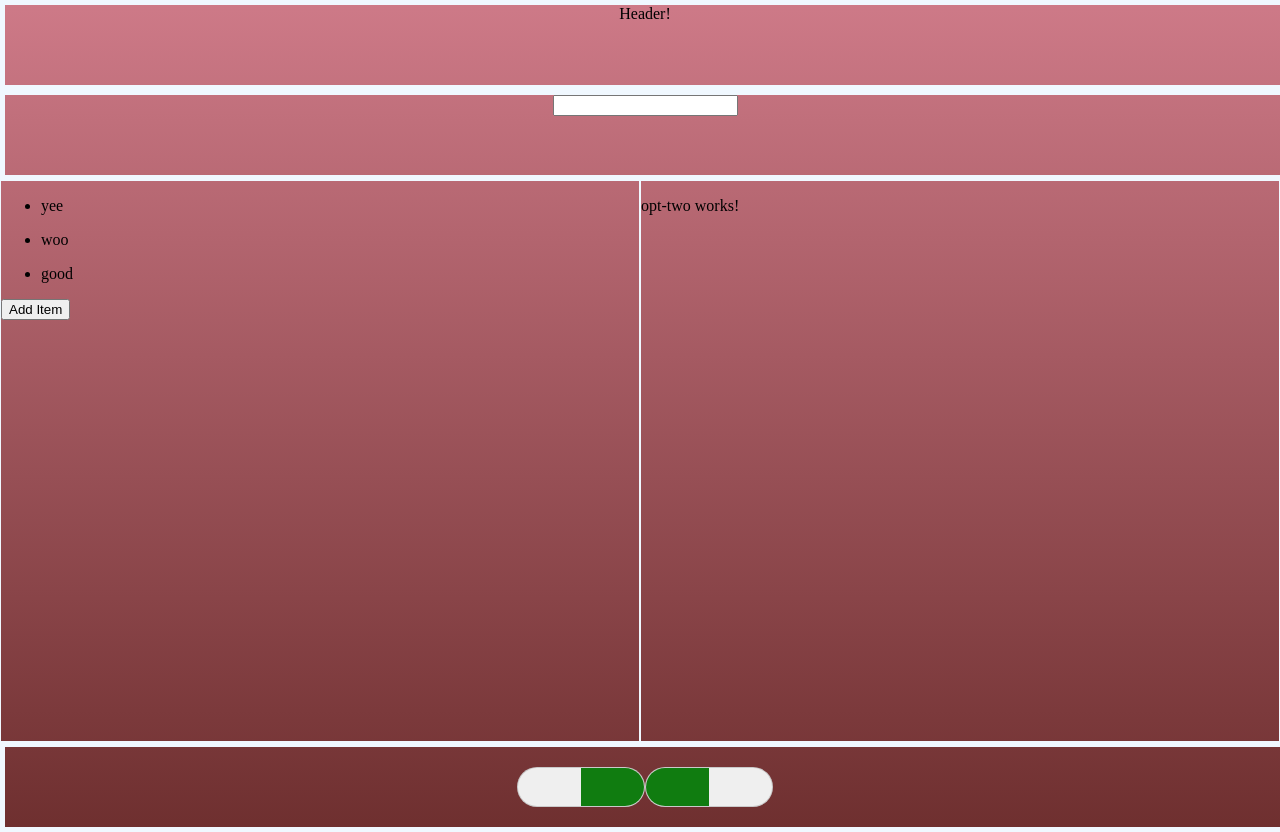
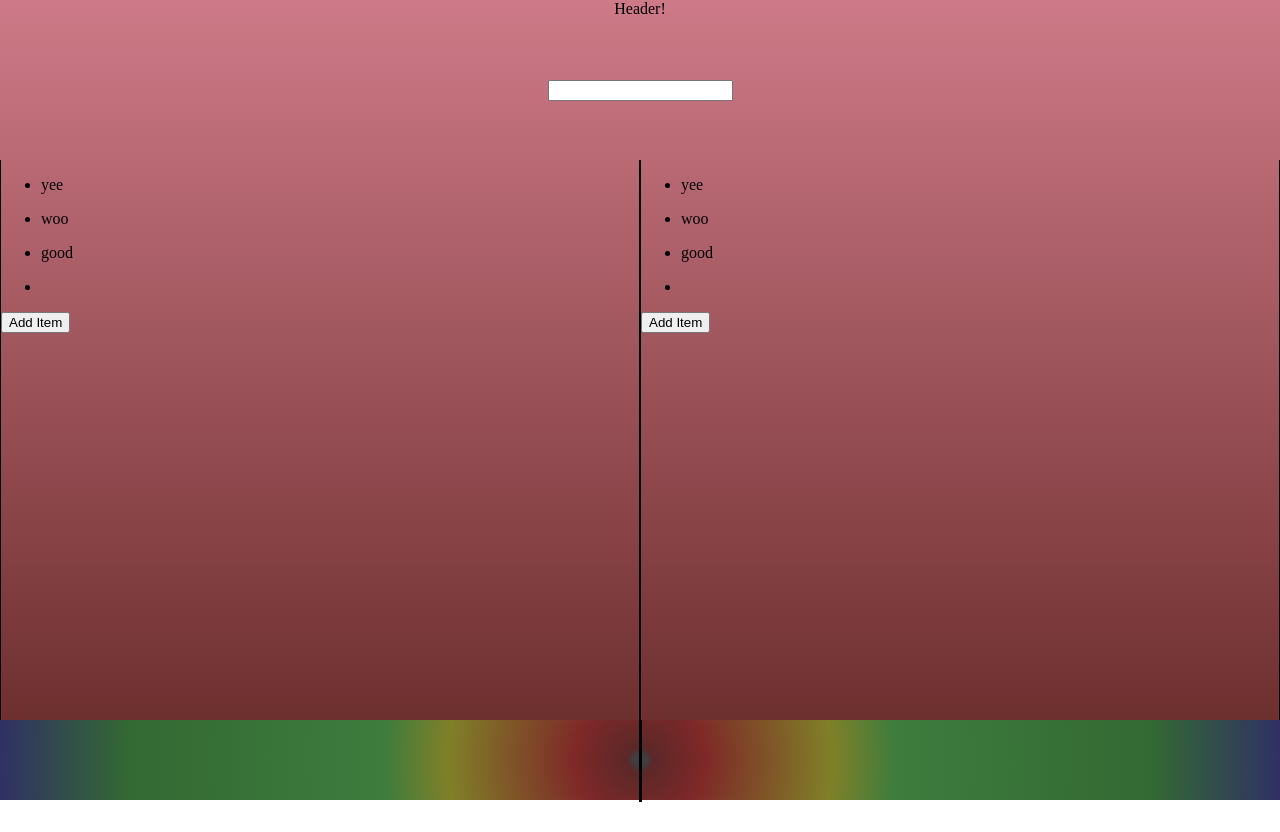
Before and after one commit to BillyCoda/rather, an Angular app: page / in a window 1280 px wide. After the commit the page ends 800 px from the top, so only its background shows below. Built offline with nearby package versions, Linux system fonts and the light colour scheme.

Commit message:
Trouble with the weighting scheme

```diff
--- a/src/app/meter/meter.component.css
+++ b/src/app/meter/meter.component.css
@@ -1,11 +1,24 @@
-.left-meter {
-    transform: scaleX(-1);
+.meter-container {
+  position: fixed;
+  bottom: 0;
+  z-index: 2;
+  background-color: rgb(80, 80, 80);
 }
 
-.right-meter {
-    transform: scaleX(1);
+.meter {
+  border: solid 1px black;
+  width: 1px;
+  background-color: black;
+  height: 10vh;
+  margin: auto;
+  z-index: 3;
 }
 
-.meters {
-    height: 10vh;
+.measure {
+  bottom: 0;
+  position: fixed;
+  height: 10vh;
+  width: 100vw;
+  z-index: -1;
+  background-image: radial-gradient(circle at center, rgba(0, 0, 0, 0.219) 1%, rgba(104, 0, 0, 0.5) 2%, rgba(172, 0, 0, 0.5) 10%, rgba(175, 175, 0, 0.5) 30%, rgba(43, 168, 43, 0.5) 40%, rgba(22, 129, 22, 0.5) 80%, rgba(17, 17, 121, 0.5) 100%);
 }
--- a/src/app/meter/meter.component.html
+++ b/src/app/meter/meter.component.html
@@ -1,4 +1,6 @@
-<div class="full">
-  <meter class="meters left-meter" value="50" max="100"></meter>
-  <meter class="meters right-meter" value="50" max="100"></meter>
+<div class="full meter-container">
+  <div class="meter" [ngStyle]="{ 'transform':positionStyle }"></div>
+  <div class="measure"></div>
 </div>
+<!-- <meter class="meters left-meter" value="{{ leftValue }}" min="0" low="15" high="60" optimum="90" max="100"></meter>
+  <meter class="meters right-meter" value="{{ rightValue }}" min="0" low="15" high="60" optimum="90" max="100"></meter> -->
--- a/src/app/meter/meter.component.ts
+++ b/src/app/meter/meter.component.ts
@@ -1,15 +1,25 @@
-import { Component, OnInit } from '@angular/core';
+import { Component, OnInit, DoCheck } from '@angular/core';
+import { WeightLogicService } from '../services/weight-logic.service';
 
 @Component({
   selector: 'app-meter',
   templateUrl: './meter.component.html',
   styleUrls: ['./meter.component.css']
 })
-export class MeterComponent implements OnInit {
+export class MeterComponent implements OnInit, DoCheck {
+  position: number;
+  positionStyle: string;
 
-  constructor() { }
+  constructor(
+    private weightServe: WeightLogicService
+  ) { }
 
   ngOnInit() {
   }
 
+  ngDoCheck() {
+    this.position = this.weightServe.weightedValue;
+    this.positionStyle = 'translateX(' + this.position + 'em)';
+  }
+
 }
--- a/src/app/options/opt-one/opt-one.component.ts
+++ b/src/app/options/opt-one/opt-one.component.ts
@@ -1,21 +1,31 @@
-import { Component, OnInit } from '@angular/core';
+import { Component, OnInit, DoCheck } from '@angular/core';
+import { WeightLogicService } from 'src/app/services/weight-logic.service';
 
 @Component({
   selector: 'app-opt-one',
   templateUrl: './opt-one.component.html',
   styleUrls: ['./opt-one.component.css']
 })
-export class OptOneComponent implements OnInit {
-  options: string[];
+export class OptOneComponent implements OnInit, DoCheck {
+  private options: string[];
+  leftWeight: number;
 
-  constructor() { }
+  constructor(
+    private weightServe: WeightLogicService
+  ) { }
 
   ngOnInit() {
     this.options = ['yee', 'woo', 'good'];
+    this.addItem();
+  }
+
+  ngDoCheck() {
+    //
   }
 
   addItem() {
     this.options.push('');
+    this.leftWeight = this.options.length;
+    this.weightServe.addLeft(this.leftWeight);
   }
-
 }
--- a/src/app/options/opt-two/opt-two.component.html
+++ b/src/app/options/opt-two/opt-two.component.html
@@ -1,3 +1,6 @@
-<p>
-  opt-two works!
-</p>
+<div class="option-container">
+  <ul *ngFor="let item of options">
+    <li>{{ item }}</li>
+  </ul>
+  <button class="add-item" (click)="addItem()">Add Item</button>
+</div>
--- a/src/app/options/opt-two/opt-two.component.ts
+++ b/src/app/options/opt-two/opt-two.component.ts
@@ -1,15 +1,31 @@
-import { Component, OnInit } from '@angular/core';
+import { Component, OnInit, DoCheck } from '@angular/core';
+import { WeightLogicService } from 'src/app/services/weight-logic.service';
 
 @Component({
   selector: 'app-opt-two',
   templateUrl: './opt-two.component.html',
   styleUrls: ['./opt-two.component.css']
 })
-export class OptTwoComponent implements OnInit {
+export class OptTwoComponent implements OnInit, DoCheck {
+  private options: string[];
+  rightWeight: number;
 
-  constructor() { }
+  constructor(
+    private weightServe: WeightLogicService
+  ) { }
 
   ngOnInit() {
+    this.options = ['yee', 'woo', 'good'];
+    this.addItem();
   }
 
+  ngDoCheck() {
+    //
+  }
+
+  addItem() {
+    this.options.push('');
+    this.rightWeight = this.options.length;
+    this.weightServe.addRight(this.rightWeight);
+  }
 }
--- a/src/app/services/weight-logic.service.ts
+++ b/src/app/services/weight-logic.service.ts
@@ -4,6 +4,26 @@ import { Injectable } from '@angular/core';
   providedIn: 'root'
 })
 export class WeightLogicService {
+  weightedValue: number;
+  leftValue: number;
+  rightValue: number;
 
-  constructor() { }
+  constructor() {
+    this.avgMeter();
+  }
+
+  avgMeter() {
+    this.weightedValue = 0;
+  }
+
+  addLeft(leftValue: number) {
+    this.weightedValue -= leftValue;
+    console.log(this.weightedValue);
+
+  }
+
+  addRight(rightValue: number) {
+    this.weightedValue += rightValue;
+    console.log(this.weightedValue);
+  }
 }
--- a/src/styles.css
+++ b/src/styles.css
@@ -9,7 +9,6 @@ body {
     width: 100vw;
     height: 10vh;
     text-align: center;
-    border: solid 5px aliceblue;
 }
 
 .options {
@@ -17,9 +16,10 @@ body {
 }
 
 app-opt-one, app-opt-two {
-    border: solid 1px aliceblue;
     width: 50vw;
     height: 70vh;
+    border-right: solid 1px black;
+    border-left: solid 1px black;
 }
 
 meter {
```
